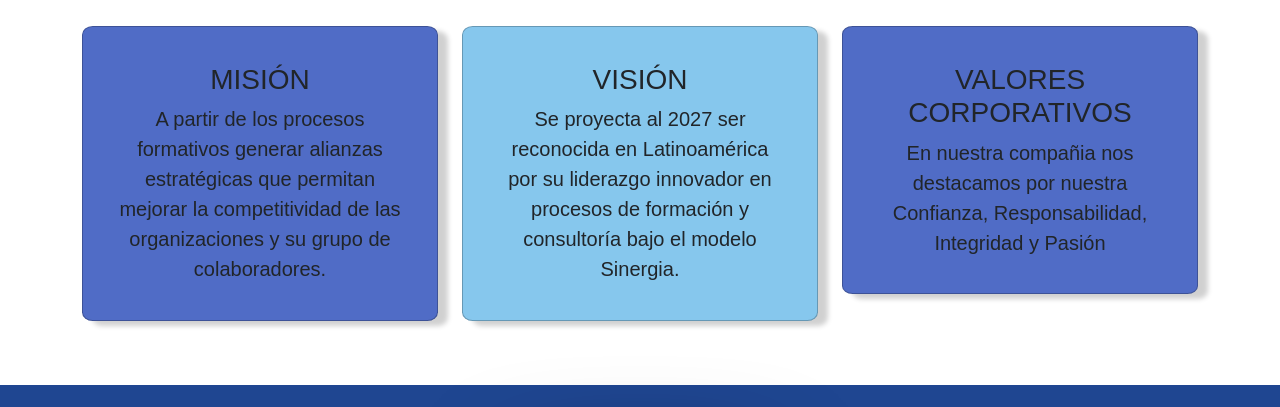
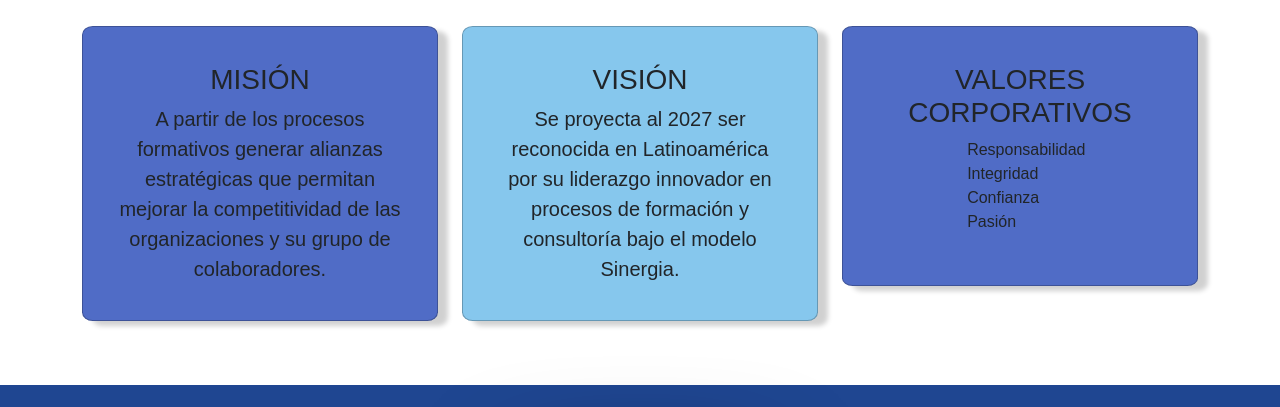
Before and after one commit to DanielRamirez1023/web-site-sinergia-educativa, a plain HTML site: page index.html in a window 1280 px wide. Shown: the part 780-1187 px from the top of the page. Drawn offline with nearby package versions, Linux system fonts and the light colour scheme.

Commit message:
valores corporativos

```diff
--- a/index.html
+++ b/index.html
@@ -116,8 +116,13 @@
                                 <div class="features-icons-item mx-auto mb-0 mb-lg-3 valores">
                                     <div class="features-icons-icon d-flex"><i class="# m-auto text-primary"></i></div>
                                     <h3>VALORES CORPORATIVOS</h3>
-                                    <p class="lead mb-0"> En nuestra compañia nos destacamos por nuestra Confianza, Responsabilidad, Integridad y Pasión
-                                       </p>
+
+                                       <ul class="lista-valores">
+                                        <li>Responsabilidad</li>
+                                        <li>Integridad</li>
+                                        <li>Confianza</li>
+                                        <li>Pasión</li>
+                                       </ul>
                                 </div>
                             </div>
                         </div>
--- a/src/Css/styles.css
+++ b/src/Css/styles.css
@@ -232,6 +232,16 @@ box-shadow: 10px 5px 5px rgba(0, 0, 0, 0.186) !important;
     .features-icons .valores{
       background: #506CC6;
 
+      }
+
+      .lista-valores li{
+        list-style: none;
+        text-align: left;
+
+      }
+
+      .lista-valores {
+        margin-left: 20%;
       }
 
 /*Secion de servicios  */
```
